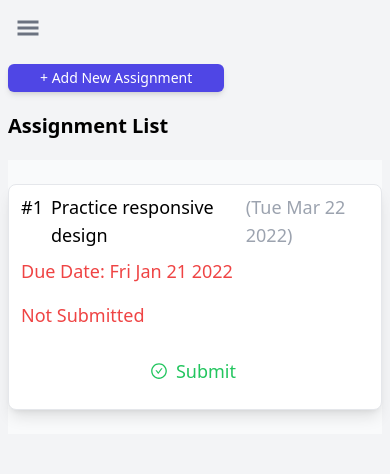
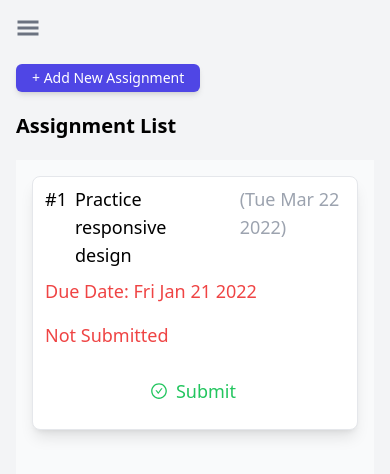
Before and after one commit to PaneruVipin/app.CodeYogi.PaneruVipin, a React (Vite) app: page /assignment in a window 390 px wide. Shown: the top 474 px of the page. Built offline with nearby package versions, Linux system fonts and the light colour scheme.

Commit message:
flexible assignment page

```diff
--- a/src/Assignment.jsx
+++ b/src/Assignment.jsx
@@ -7,30 +7,32 @@ import Button from './Button';
 import { Link } from "react-router-dom";
 import FormCard from './FormCard';
 function Assignment(props){
-  const [buttonHTML, setButtonHTML] =React.useState('Submit')
-  const [status, setStatus] =React.useState('Not Submitted')
-  const [theme, setTheme] =React.useState('text-red-500')
-    const [submitValue, setSubmitValue]=React.useState('')
+
   const [buttonClick, setButtonClick]=React.useState(false)
-  const [linkList, setlinkList]=React.useState('')
+  const [submitValue, setSubmitValue]=React.useState('')
   const submitChange=(event)=>{
-    setSubmitValue(event.target.value);
-      }
+    setSubmitValue(event.target.value)
+  }
+  const updateClick=()=>{
+    props.update(submitValue)
+    setButtonClick(!buttonClick)
+  }
   const submitClick=()=>{
-    setButtonClick(!buttonClick);
-      }
-  const updateClick=()=>{
-    setButtonClick(!buttonClick);
-    setlinkList(submitValue);
-    if(submitValue!=''){
-      setButtonHTML('Re-Submit')
-      setStatus('Submitted')
-      setTheme('text-green-500')
-    }
-   }
+    setButtonClick(!buttonClick)
+  }
+  const linkgs=JSON.parse(localStorage.getItem('linkList'))
+
+  let theme='text-red-500'
+  let status='Not Submitted'
+  let buttonHTML='Submit'
+  if(props.link){
+    theme='text-green-500'
+   status='Submitted'
+    buttonHTML='Re-Submit'
+  }
   return(
-     <div className='border border-gray-200 bg-white rounded-lg shadow-lg py-2 pl-3 pr-4'>
-       { buttonClick && <div className='fixed bg-gray-500 bg-opacity-50 inset-x-0 inset-y-0 flex justify-center items-center px-4 '>
+     <div className='border border-gray-200 bg-white rounded-lg shadow-lg py-2 pl-3 pr-4 mb-6'>
+       {buttonClick && <div className='fixed bg-gray-500 bg-opacity-50 inset-x-0 inset-y-0 flex justify-center items-center px-4 '>
       <div className='bg-white max-w-7xl px-4 grow  max-w-4xl '>
       <div className='pl-6 py-6  border-b border-gray-200'>
       </div>
@@ -42,7 +44,7 @@ function Assignment(props){
     </div>
     </div>
     }
-       <Link to='/assignmentDetails'>
+       <Link to={props.to}>
         <div className='md:flex md:flex-row  justify-between items-center  '>
         <div className='bg-white'>
         <div className='flex space-x-6 text-lg'>
@@ -56,13 +58,15 @@ function Assignment(props){
           text-lg'>Due Date: {props.dueDate}</h3>
         <span className=' text-red-500'>{props.letNote}</span>
           </div>
-        <div className={'text-lg mt-4 ' +theme}>{status}</div>
+          <span className={ !submitValue && 'text-red-500'}>
+          <span className={submitValue && 'text-green-500'}>
+        <div className={'text-lg mt-4 '}>{!submitValue && 'Not Submitted'}{submitValue && 'Submitted'}</div></span></span>
        </div>
          </Link>
         <div className='flex mt-3  text-green-500'>
-        <Button grow onClick={submitClick}><AiOutlineCheckCircle/><span className='ml-2'>{buttonHTML} </span></Button>
-          {linkList && <a className=' w-full py-4 text-lg grow border-l-2 border-gray-200 text-center text-indigo-500 ' href={linkList}  target='blank'>see your submission</a>
-   }
+        <Button grow onClick={submitClick}><AiOutlineCheckCircle/><span className='ml-2'>{!submitValue && 'Submit'}{submitValue && 'Re-Submit'}</span></Button>
+          {submitValue && <a className=' w-full py-4 text-lg grow border-l-2 border-gray-200 text-center text-indigo-500 ' href={props.link}  target='blank'>see your submission</a>}
+
           </div>
         </div>
   );
--- a/src/AssignmentDetailPage.jsx
+++ b/src/AssignmentDetailPage.jsx
@@ -31,7 +31,7 @@ function AssignmentDetailPage(props){
       }
    const checkPassword=()=>{
       setPasswordValue('');
-     if(passwordValue==='codeyogi@123'){
+     if(passwordValue==='a'){
     setShowPassword(!showPassword);
        setShowAdminForm(!showAdminForm)
        }
@@ -40,7 +40,7 @@ function AssignmentDetailPage(props){
      if(discriptionValue==='' || dueDateValue==='' || titleValue==='' ||discriptionValue===undefined || dueDateValue===undefined || titleValue===undefined)       {
        return;
         }
-         setDiscriptionValue(discriptionValue)
+        setDiscriptionValue(discriptionValue)
     setDueDateList(dueDateValue)
     setTitleList(titleValue)
      setShowAdminForm(!showAdminForm);
--- a/src/AssignmentDetailsAdminPage.jsx
+++ b/src/AssignmentDetailsAdminPage.jsx
@@ -4,7 +4,7 @@ import Button from './Button';
 function AssignmentDetailsAdminPage(props){
   return(
       <div className='bg-white px-4 md:py-6 '>
-     <FormCard  onChange={props.discriptionChange} value={props.discription} placeholder='discription' mandatory date>Date</FormCard>
+     <FormCard  onChange={props.discriptionChange} value={props.discriptionValue} placeholder='discription' mandatory>Discription</FormCard>
      <FormCard mandatory onChange={props.dueDateChange} value={props.dueDateValue} placeholder='Assignment due Date' date>Due Date</FormCard>
      <FormCard onChange={props.titleChange} value={props.titleValue} placeholder='Assignment Title'>Assignment Title</FormCard>
         <div className='pl-1 pt-5 pb-8'>
--- a/src/AssignmentPage.jsx
+++ b/src/AssignmentPage.jsx
@@ -5,14 +5,18 @@ import FormCard from './FormCard';
 import Button from './Button';
 import AssignmentAdminPage from './AssignmentAdminPage';
 import { FiLogIn } from 'react-icons/fi';
+
 function AssignmentPage(){
    const [dateValue, setDateValue]=React.useState('')
   const [dueDateValue, setDueDateValue]=React.useState('')
   const [titleValue, setTitleValue]=React.useState('')
 
-  const [titleList, setTitleList]=React.useState(['Practice responsive design'])
-  const [dateList, setDateList]=React.useState(['Tue Mar 22 2022'])
-  const [dueDateList, setDueDateList]=React.useState(['Fri Jan 21 2022'])
+  const saveTitleList = JSON.parse(localStorage.getItem('titleList')) || ['Practice responsive design'];
+  const saveDateList = JSON.parse(localStorage.getItem('dateList')) || ['Tue Mar 22 2022'];
+  const saveDueDateList = JSON.parse(localStorage.getItem('dueDateList')) || ['Fri Jan 21 2022'];
+  const [titleList, setTitleList]=React.useState(saveTitleList)
+  const [dateList, setDateList]=React.useState(saveDateList)
+  const [dueDateList, setDueDateList]=React.useState(saveDueDateList)
 
   const dateChange=(event)=>setDateValue(event.target.value);
   const dueDateChange=(event)=>setDueDateValue(event.target.value);
@@ -31,7 +35,7 @@ function AssignmentPage(){
   }
    const checkPassword=()=>{
       setPasswordValue('');
-     if(passwordValue==='codeyogi@123'){
+     if(passwordValue==='a'){
     setShowPassword(!showPassword);
        setShowAdminForm(!showAdminForm)
    }
@@ -45,7 +49,10 @@ function AssignmentPage(){
     setTitleList([...titleList,titleValue])
      setShowAdminForm(!showAdminForm);
      setAddAssignment(!addAssignment);
+localStorage.setItem('titleList',JSON.stringify([...titleList,titleValue]));  localStorage.setItem('dueDateList',JSON.stringify([...dueDateList,dueDateValue]));  localStorage.setItem('dateList',JSON.stringify([...dateList,dateValue]));
   }
+  const savelinkList=JSON.parse(localStorage.getItem('linkList')) || []
+const linkList=savelinkList
   return(
   <div className='space-y-5'>
     <div className='   space-y-2'>
@@ -58,27 +65,35 @@ function AssignmentPage(){
     {showAdminForm && <div className='bg-gray-500 md:fixed inset-0 md:px-60 md:pt-10 bg-opacity-50'><AssignmentAdminPage dueDateChange={dueDateChange} dateChange={dateChange} titleChange={titleChange} dateValue={dateValue} dueDateValue={dueDateValue} titleValue={titleValue} uploadClick={uploadClick}/> </div>}
     <H1 secondry>Assignment List</H1>
     <div className='bg-gray-50 max-w-7xl '>
-      <div className='mx-auto max-w-4xl space-y-6 py-6 sm:pt-4 sm:pb-8' >
-        {getObject(dateList, dueDateList, titleList)}
+      <div className='mx-auto max-w-4xl  py-6 pt-4 px-4 pb-8 flex flex-col-reverse' >
+        {getObject(dateList, dueDateList, titleList,linkList)}
         </div>
     </div>
   </div>
   );
 }
-function getObject(dateList, dueDateList, titleList){
+function getObject(dateList, dueDateList, titleList,linkList){
 const HTML=[];
+
   for (let i = 0; i < dateList.length; i++) {
 
+    let link='savelinkList';
+    /*localStorage.setItem("lastname", "Smith");
+localStorage.getItem("lastname");*/
+  const update=(submitValue)=>{
+       link = submitValue
+    linkList[i]=link
+    console.log(linkList)
+    localStorage.setItem('linkList', JSON.stringify(linkList))
+  }
     const id='#'+(i+1);
    const title=titleList[i];
    const date=dateList[i];
-   const letNote=[i];
    const dueDate=dueDateList[i];
     const html=
-    <Assignment  id={id} key={id} title={title} date={date} dueDate={dueDate}></Assignment>;
+    <Assignment update={update} link={linkList[i]} to={'/assignment/'+(i+1)+'/details'}  id={id} key={id} title={title} date={date} dueDate={dueDate}></Assignment>;
     HTML.push(html)
   }
-
   return HTML;
 }
 export default AssignmentPage;
--- a/src/Button.jsx
+++ b/src/Button.jsx
@@ -8,7 +8,7 @@ let theme='bg-indigo-600 hover:bg-yellow-500 text-white border-indigo-600 shadow
     theme='w-full border-none py-4 text-lg flex justify-center items-center';
   }
  return(
-    <button onClick={props.onClick} className={'block    px-8 py-1    ' + theme}>{props.children}</button>
+    <button onClick={props.onClick} className={'block px-4  md:px-8 py-1    ' + theme}>{props.children}</button>
   );
 }
 export default Button;
--- a/src/Lecture.jsx
+++ b/src/Lecture.jsx
@@ -5,7 +5,7 @@ import { Link } from "react-router-dom";
 import { ImDownload } from 'react-icons/im';
 function Lecture(props){
   return(
-     <div className=' border border-gray-200 bg-white rounded-lg shadow-lg py-2 pl-3 pr-4'>
+     <div className=' border border-gray-200 bg-white rounded-lg shadow-lg py-2 pl-3 pr-4 mb-6'>
         <div className='flex justify-between items-center '>
         <div>
         <div className='flex space-x-6 text-lg'>
--- a/src/LecturePage.jsx
+++ b/src/LecturePage.jsx
@@ -12,11 +12,17 @@ function LecturePage(){
   const [topiksValue, setTopiksValue]=React.useState('')
   const [linkValue, setLinkValue]=React.useState('')
 
-  const [linkList, setLinkList]=React.useState(['https://google.com'])
-  const [dateList, setDateList]=React.useState(['Tue Mar 22 2022'])
-  const [durationList, setDurationList]=React.useState(['03:35:42'])
-  const [discriptionList, setDiscriptionList]=React.useState(['इस लेक्चर को देखने के बाद Assignment 35 करें।'])
-  const [topiksList, setTopiksList]=React.useState([['डेढ़ घंटे का भाषण 😲']])
+   const saveLinkList = JSON.parse(localStorage.getItem('linkList')) || ['https://google.com'];
+  const saveDateList = JSON.parse(localStorage.getItem('dateList')) || ['Tue Mar 22 2022'];
+  const saveDurationList = JSON.parse(localStorage.getItem('durationList')) || ['03:35:42'];
+  const saveDiscriptionList = JSON.parse(localStorage.getItem('discriptionList')) || ['इस लेक्चर को देखने के बाद Assignment 35 करें।'];
+  const saveTopiksList = JSON.parse(localStorage.getItem('topiksList')) ||[['डेढ़ घंटे का भाषण 😲']];
+
+  const [linkList, setLinkList]=React.useState(saveLinkList)
+  const [dateList, setDateList]=React.useState(saveDateList)
+  const [durationList, setDurationList]=React.useState(saveDurationList)
+  const [discriptionList, setDiscriptionList]=React.useState(saveDiscriptionList)
+  const [topiksList, setTopiksList]=React.useState(saveTopiksList)
 
   const dateChange=(event)=>setDateValue(event.target.value);
   const discriptionChange=(event)=>setDiscriptionValue(event.target.value);
@@ -37,7 +43,7 @@ function LecturePage(){
   }
    const checkPassword=()=>{
       setPasswordValue('');
-     if(passwordValue==='codeyogi@123'){
+     if(passwordValue==='a'){
     setShowPassword(!showPassword);
        setShowAdminForm(!showAdminForm)
    }
@@ -53,6 +59,8 @@ function LecturePage(){
     setLinkList([...linkList, linkValue])
      setShowAdminForm(!showAdminForm);
      setAddLecture(!addLecture);
+     localStorage.setItem('durationList',JSON.stringify([...durationList,durationValue]));  localStorage.setItem('discriptionList',JSON.stringify([...discriptionList,discriptionValue]));  localStorage.setItem('dateList',JSON.stringify([...dateList,dateValue])); localStorage.setItem('topiksList',JSON.stringify([...topiksList,topiksValue]));
+localStorage.setItem('linkList',JSON.stringify([...linkList, linkValue]));
   }
   return(
     <div className='space-y-5'>
@@ -66,7 +74,7 @@ function LecturePage(){
       {showAdminForm && <div className='bg-gray-500 md:fixed inset-0 md:px-60 md:pt-10 bg-opacity-50'><LectureAdminPage linkChange={linkChange} linkValue={linkValue} dateChange={dateChange} durationChange={durationChange} discriptionChange={discriptionChange} topiksChange={topiksChange} dateValue={dateValue} durationValue={durationValue} discriptionValue={discriptionValue} topiksValue={topiksValue} uploadClick={uploadClick}/> </div>}
     <H1 secondry>Session List</H1>
     <div className='bg-gray-50 max-w-7xl  '>
-      <div className='mx-auto max-w-4xl space-y-6  sm:px-0 py-6 sm:pt-4 sm:pb-8' >
+      <div className='mx-auto max-w-4xl  px-4  py-6 pt-4 pb-8 flex flex-col-reverse' >
         {getObject(dateList,durationList,discriptionList,topiksList,linkList)}
         </div>
     </div>
--- a/src/OutletPage.jsx
+++ b/src/OutletPage.jsx
@@ -2,7 +2,7 @@ import React from 'react';
 import { Outlet } from 'react-router-dom';
 function OutletPage(){
   return(
-  <div className='md:px-10 px-2 pt-16 bg-gray-100 pb-6 min-h-screen'>
+  <div className='md:px-10 px-4 pt-16 bg-gray-100 pb-6 min-h-screen'>
         <div className='flex flex-col'>
           <Outlet/>
     </div>
--- a/src/Path.jsx
+++ b/src/Path.jsx
@@ -6,10 +6,7 @@ import QuizPage from './QuizPage';
 import MainLayout from './MainLayout';
 import ProfilePage from './ProfilePage';
 import AssignmentDetailPage from './AssignmentDetailPage';
-import {
-  Routes,
-  Route
-} from "react-router-dom";
+import { Routes, Route } from "react-router-dom";
 function Path(){
   return(
     <div>
@@ -19,8 +16,9 @@ function Path(){
            <Route path='assignment' element={<AssignmentPage/>}/>
       <Route path='lecture' element={<LecturePage/>}/>
          <Route path='profile' element={<ProfilePage/>}/>
-          assignmentDetails
-          <Route path='assignmentDetails' element={<AssignmentDetailPage/>}/>
+          {
+          getDetailsPath()
+          }
         </Route>
       <Route path='quiz' element={<QuizPage/>}/>
       <Route path='*' element={<NotFoundPage/>}/>
@@ -28,4 +26,12 @@ function Path(){
     </div>
   );
 }
+function getDetailsPath(){
+  const A=[]
+  for (let i = 1; i < 100 ; i++) {
+    const a=<Route key={'m'+1} path={'assignment/'+i+'/details'} element={<AssignmentDetailPage/>}/>;
+    A.push(a);
+  }
+  return A;
+}
 export default Path;
```
